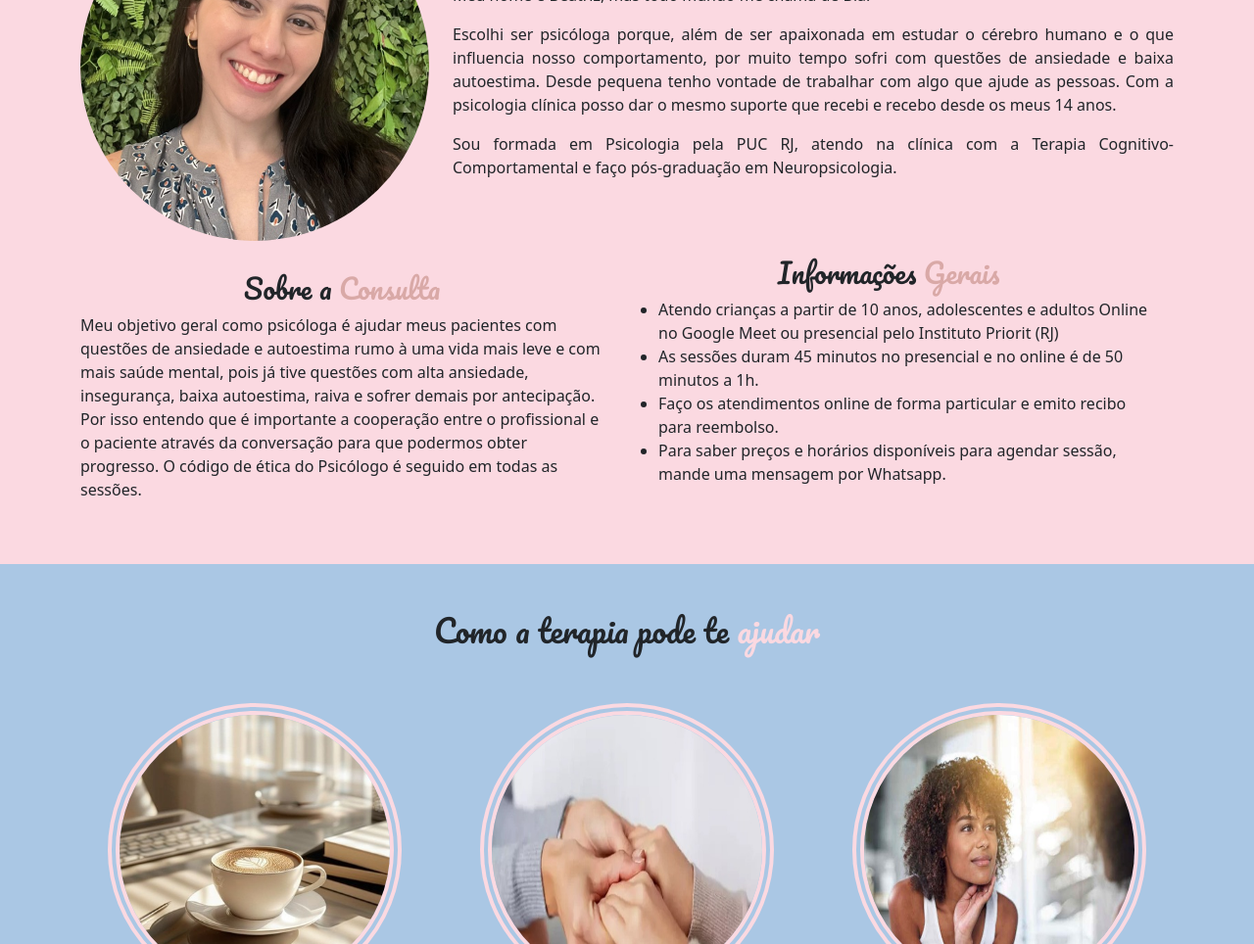
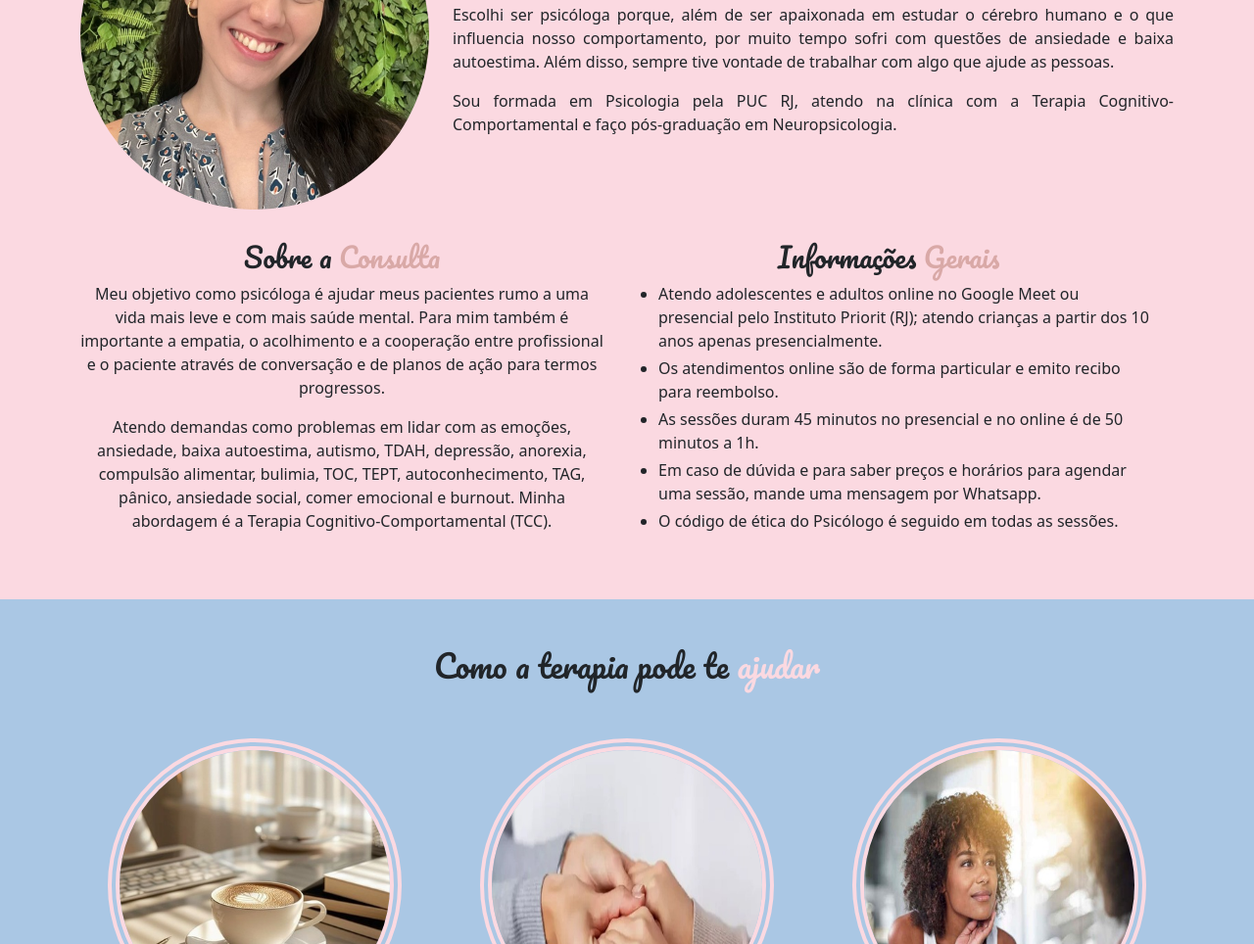
Before and after one commit to jake7038/Psicologa-Beatriz-Santos, a website: page index.html in a window 1280 px wide. Shown: the part 264-1228 px from the top of the page at 98% size. Drawn offline with nearby package versions, Linux system fonts and the light colour scheme.

Commit message:
trocado o texto inicial e padding centralizados

```diff
--- a/index.html
+++ b/index.html
@@ -43,7 +43,7 @@
     <div data-bs-spy="scroll" data-bs-target="cabecalho" data-bs-smooth-scroll="true">
         <section id="sobre-mim">
 
-        <div class="pt-5 pb-5">
+        <div class="pt-3 pb-5">
 
             <div class="container efeito-scroll">
                 <div class="row">
@@ -53,25 +53,28 @@
                     <div class="col-md-8 mt-3 mt-md-0 sobre-mim">
                         <h2 class="section-title " style="font-family: Pacifico;">Sobre <span class="text-colored">Mim</span></h2>
                         <p>
-                            Meu nome é Beatriz, mas todo mundo me chama de Bia.</p>
-                            <p>Escolhi ser psicóloga porque, além de ser apaixonada em estudar o cérebro humano e o que influencia nosso comportamento, por muito tempo sofri com questões de ansiedade e baixa autoestima. Desde pequena tenho vontade de trabalhar com algo que ajude as pessoas. Com a psicologia clínica posso dar o mesmo suporte que recebi e recebo desde os meus 14 anos.</p>
+                            Meu nome é Beatriz, mas pode me chamar de Bia</p>
+                            <p>Escolhi ser psicóloga porque, além de ser apaixonada em estudar o cérebro humano e o que influencia nosso comportamento, por muito tempo sofri com questões de ansiedade e baixa autoestima. Além disso, sempre tive vontade de trabalhar com algo que ajude as pessoas.</p>
                             <p>Sou formada em Psicologia pela PUC RJ, atendo na clínica com a Terapia Cognitivo-Comportamental e faço pós-graduação em Neuropsicologia.</p>
                         </div>
                         <div class="row pt-3">
-                            <div class="col-md-6 pt-3">
-                                <h3 class="section-title text-center" style="font-family: Pacifico;">Sobre a <span class="text-colored">Consulta</span></h3>
-                                <p>Meu objetivo geral como psicóloga é ajudar meus pacientes com questões de ansiedade e autoestima rumo à uma vida mais leve e com mais saúde mental, pois já tive questões com alta ansiedade, insegurança, baixa autoestima, raiva e sofrer demais por antecipação. Por isso entendo que é importante a cooperação entre o profissional e o paciente através da conversação para que podermos obter progresso. O código de ética do Psicólogo é seguido em todas as sessões.</p>
+                            <div class="col-md-6 pt-3 d-flex flex-column align-items-center">
+                                <h3 class="section-title" style="font-family: Pacifico;">Sobre a <span class="text-colored">Consulta</span></h3>
+                                <p class="text-center">Meu objetivo como psicóloga é ajudar meus pacientes rumo a uma vida mais leve e com mais saúde mental. Para mim também é importante a empatia, o acolhimento e a cooperação entre profissional e o paciente através de conversação e de planos de ação para termos progressos.</p>
+                                <p class="text-center">Atendo demandas como problemas em lidar com as emoções, ansiedade, baixa autoestima, autismo, TDAH, depressão, anorexia, compulsão alimentar, bulimia, TOC, TEPT, autoconhecimento, TAG, pânico, ansiedade social, comer emocional e burnout. Minha abordagem é a Terapia Cognitivo-Comportamental (TCC).</p>
                             </div>
-                            <div class="col-md-6">
-                                <h3 class="section-title text-center" style="font-family: Pacifico;">Informações <span class="text-colored">Gerais</span></h3>
-                                <ul>
-                                    <li>Atendo crianças a partir de 10 anos, adolescentes e adultos Online no Google Meet ou presencial pelo Instituto Priorit (RJ)</li>
-                                    <li>As sessões duram 45 minutos no presencial e no online é de 50 minutos a 1h.</li>
-                                    <li>Faço os atendimentos online de forma particular e emito recibo para reembolso.</li>
-                                    <li>Para saber preços e horários disponíveis para agendar sessão, mande uma mensagem por Whatsapp.</li>
+                            <div class="col-md-6 d-flex flex-column align-items-center pt-3">
+                                <h3 class="section-title" style="font-family: Pacifico;">Informações <span class="text-colored">Gerais</span></h3>
+                                <ul class="text-start">
+                                    <li class="pb-1">Atendo adolescentes e adultos online no Google Meet ou presencial pelo Instituto Priorit (RJ); atendo crianças a partir dos 10 anos apenas presencialmente.</li>
+                                    <li class="pb-1">Os atendimentos online são de forma particular e emito recibo para reembolso.</li>
+                                    <li class="pb-1">As sessões duram 45 minutos no presencial e no online é de 50 minutos a 1h.</li>
+                                    <li class="pb-1">Em caso de dúvida e para saber preços e horários para agendar uma sessão, mande uma mensagem por Whatsapp.</li>
+                                    <li class="pb-1">O código de ética do Psicólogo é seguido em todas as sessões.</li>
                                 </ul>
                             </div>
                         </div>
+
                 </div>
             </div>
         </div>
@@ -82,7 +85,7 @@
         <div class="row">
             <h2 class="section-title text-center pb-5" style="font-family: Pacifico;">Como a terapia pode te <span class="text-colored-primary">ajudar</span></h2>
 
-            <div class="col-md-4">
+            <div class="col-md-4 pb-5 p-md-0">
                 <img src="./img/fotos/desenvolvimento.jpeg"  class=" text-center  image mb-2" alt="">
                 <h3 class="section-title text-center">
                     Desenvolvimento pessoal</h3>
@@ -94,7 +97,7 @@
                 </div>
 
 
-            <div class="col-md-4">
+            <div class="col-md-4 pb-5 p-md-0">
                 <img src="./img/fotos/acolhimento.jpeg"  class=" text-center  mb-2 image" alt="">
                 <h3 class="section-title text-center">
                     Acolhimento sem julgamentos</h3>
```
